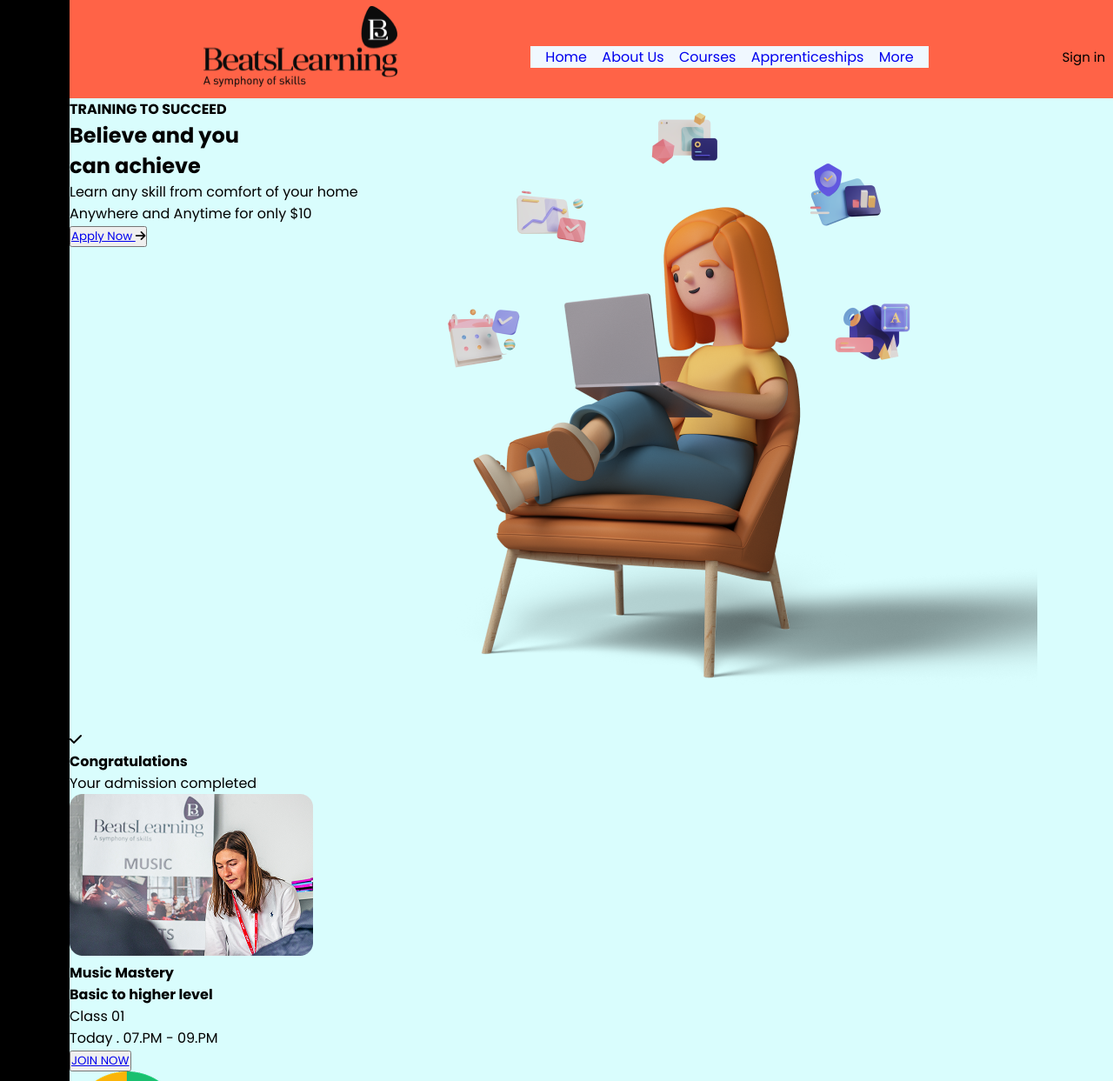
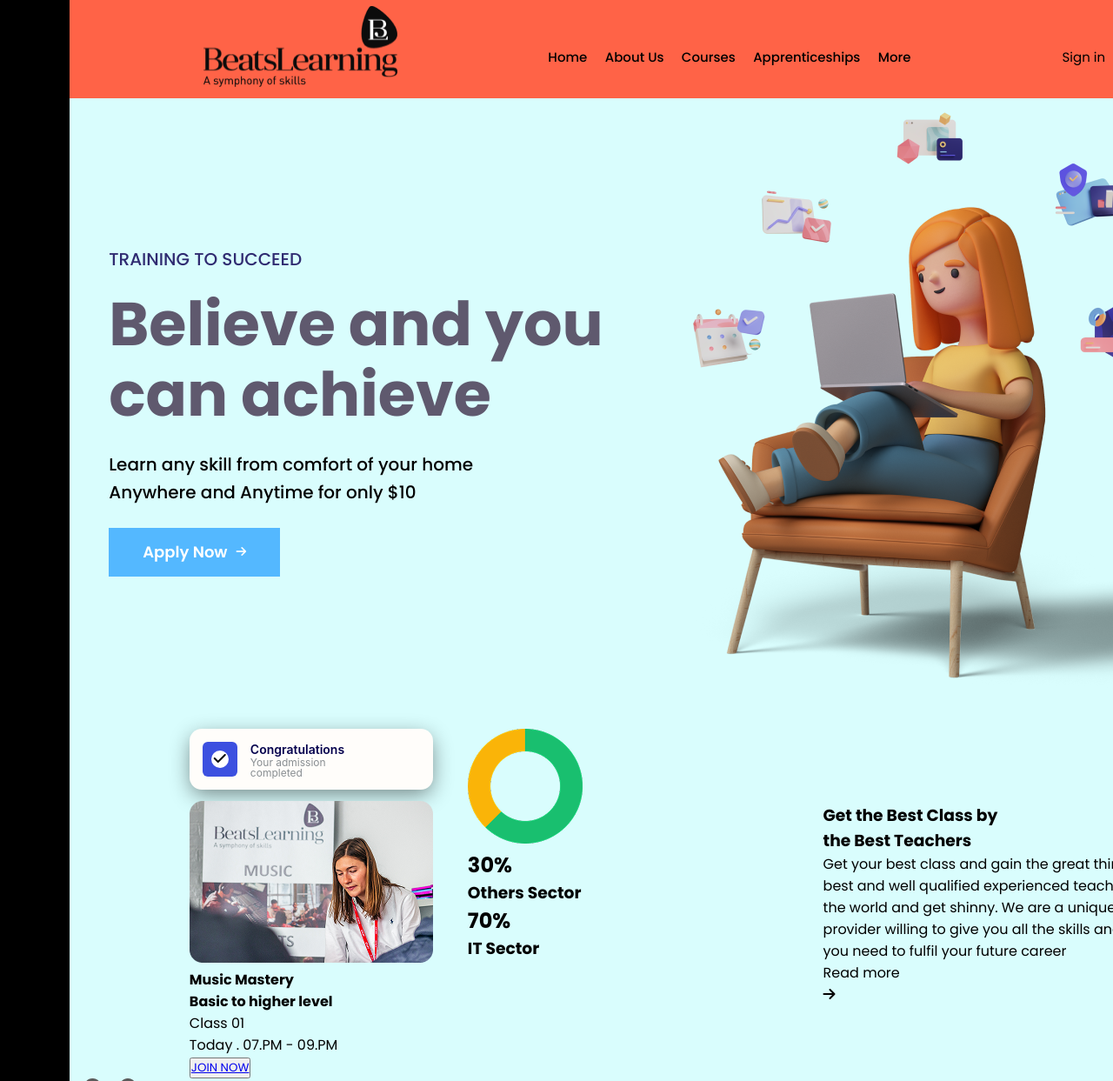
Before and after one commit to Fazlehasan652/EdTech-Landing-Page, a plain HTML site: page index.html in a window 1280 px wide. Shown: the top 1243 px of the page at 87% size. Drawn offline with Linux system fonts and the light colour scheme.

Commit message:
1st commit on Css Update second time

```diff
--- a/index.html
+++ b/index.html
@@ -82,7 +82,10 @@
           <div class="card-info">
             <div class="basic-card">
               <div class="cong-card">
-                <i class="fa-solid fa-check"></i>
+                <div class="cong-icon">
+                  <i class="fa-solid fa-check" id="cong-icon"></i>
+                </div>
+
                 <div class="cong">
                   <h4 class="h4-cong">Congratulations</h4>
                   <p class="cong-para">Your admission completed</p>
--- a/style.css
+++ b/style.css
@@ -38,7 +38,6 @@ body {
 
 .nav-items {
   display: flex;
-  background-color: aliceblue;
   min-width: 28.625rem;
   min-height: 1.0625rem;
   justify-content: space-evenly;
@@ -50,6 +49,12 @@ body {
 }
 .nav-link {
   text-decoration: none;
+  font-family: Poppins;
+  font-weight: 500;
+  font-size: 0.9375rem;
+  line-height: 100%;
+  letter-spacing: 0%;
+  color: #000000;
 }
 .user {
   display: flex;
@@ -61,7 +66,16 @@ body {
 #login {
   background: #54b8ff;
   color: #ffffff;
-  padding: .3125rem .75rem;
+  padding: 0.3125rem 0.75rem;
+}
+#login:hover {
+  background: linear-gradient(
+    90deg,
+    rgba(2, 0, 36, 1) 0%,
+    rgba(9, 9, 121, 1) 35%,
+    rgba(0, 212, 255, 1) 100%
+  );
+  transition: 5s;
 }
 .user-link {
   font-family: Poppins;
@@ -73,8 +87,139 @@ body {
   color: #000000;
 }
 .main {
+}
+.hero {
+  display: flex;
+  justify-content: center;
+  align-items: center;
+}
+.hero-text {
+  display: flex;
+  flex-direction: column;
+  justify-content: space-around;
+  min-height: 400px;
+}
+.hero-btn {
+  display: flex;
+  width: 12.3125rem;
+  height: 3.5rem;
+  justify-content: center;
+  align-items: center;
+  gap: 0.625rem;
+  color: #ffffff;
+  background: linear-gradient(90deg, #54b8ff -1.36%, #54b8ff 105.62%);
+  border-style: none;
+}
+.hero-btn:hover {
+  background: linear-gradient(
+    90deg,
+    rgba(2, 0, 36, 1) 0%,
+    rgba(9, 9, 121, 1) 35%,
+    rgba(0, 212, 255, 1) 100%
+  );
+  transition: 5s;
+}
+.h4-title {
+  font-family: Poppins;
+  font-weight: 500;
+  font-size: 1.25rem;
+  line-height: 100%;
+  letter-spacing: 23.5%;
+  color: #2f2b71;
+}
+.h1-title {
+  font-family: Poppins;
+  font-weight: 700;
+  font-size: 4.375rem;
+  line-height: 115.99999999999999%;
+  letter-spacing: 0%;
+  color: #5f596e;
+}
+.hero-para {
+  font-family: Poppins;
+  font-weight: 500;
+  font-size: 1.25rem;
+  line-height: 156%;
+  letter-spacing: 5%;
+  color: #000000;
+}
+.h-btn-link {
+  text-align: center;
+  text-decoration: none;
+  color: #ffffff;
+  font-family: Poppins;
+  font-weight: 600;
+  font-size: 1.125rem;
+  line-height: 104%;
+  letter-spacing: 10.5%;
+}
+.basic-info {
+  display: flex;
+  justify-content: space-around;
+  align-items: center;
+}
+.card-info {
+  display: flex;
+  gap: 40px;
+}
+.basic-card{
+  display: flex;
+  flex-direction: column;
+  gap: .825rem;
+}
+.cong-card {
+  display: flex;
+  justify-content: space-evenly;
+  align-items: center;
+  min-width: 14.125rem;
+  min-height: 4.375rem;
+  border-radius: .875rem;
+  background: #fffdfa;
+  box-shadow: 0px 7px 24px -2px rgba(0,0,0,0.48);
 
 }
-.hero{
+.cong-icon {
+  width: 2.5rem;
+  height: 2.5rem;
+  background: #3c50e0;
+  border-radius: 0.375rem;
   display: flex;
+  justify-content: center;
+  align-items: center;
+  text-align: center;
+  margin-left: -45px;
+
 }
+#cong-icon {
+  width: 1.25rem;
+  height: 1.25rem;
+  background: #ffffff;
+  border-radius: 50%;
+  padding:1px;
+}
+.cong{
+  display: flex;
+  flex-direction: column;
+  gap: .125rem;
+  width: 9.375rem;
+height: 2.3125rem;margin-left: -45px;
+
+
+}
+.h4-cong{
+  font-family: Inter;
+font-weight: 600;
+font-size: .875rem;
+line-height: 100%;
+letter-spacing: 0%;
+color: #04004D;
+}
+
+.cong-para{
+  font-family: Inter;
+  font-weight: 400;
+  font-size: .75rem;
+  line-height: 100%;
+  letter-spacing: 0%;
+  color: #898E92;
+}
```
